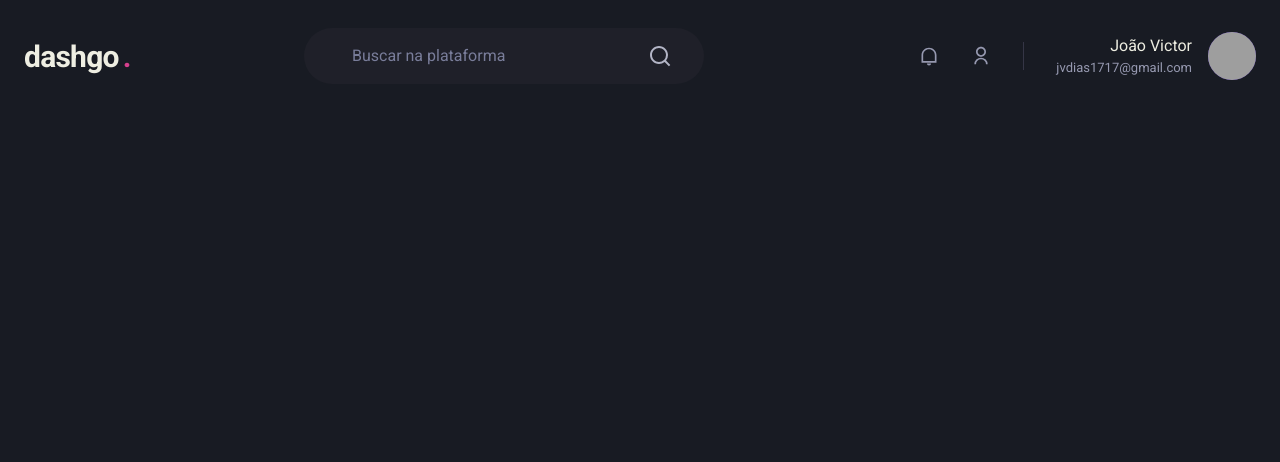
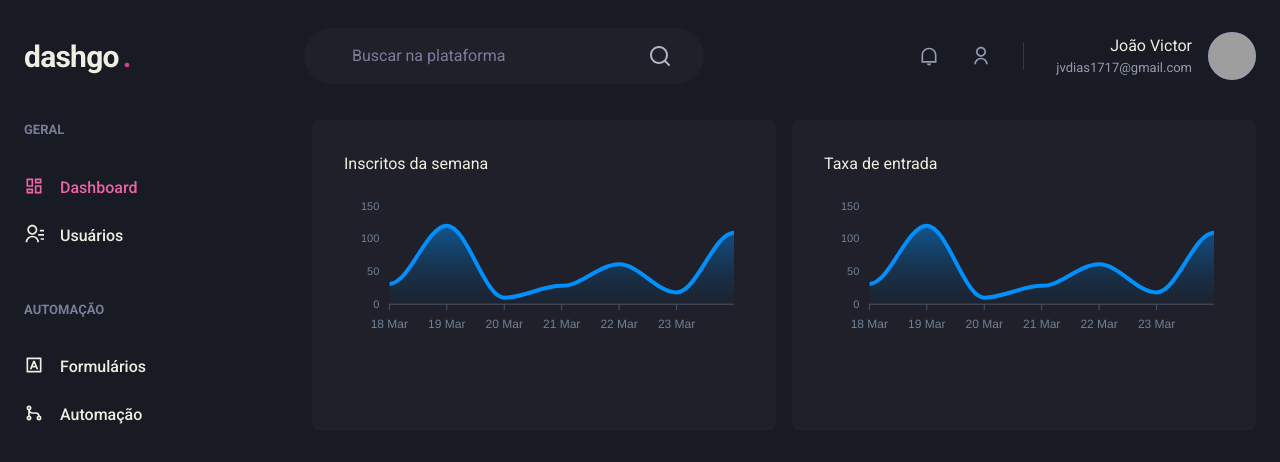
Before and after one commit to joaovictor3g/dashgo, a Next.js app: page /dashboard in a window 1280 px wide. Shown: the top 462 px of the page. Built offline with nearby package versions, Linux system fonts and the light colour scheme; grey boxes are pictures that could not be loaded.

Commit message:
feat: dashbord page created

```diff
--- a/package.json
+++ b/package.json
@@ -12,9 +12,11 @@
     "@chakra-ui/react": "^1.7.4",
     "@emotion/react": "^11",
     "@emotion/styled": "^11",
+    "apexcharts": "^3.33.0",
     "framer-motion": "^5",
     "next": "12.0.8",
     "react": "17.0.2",
+    "react-apexcharts": "^1.3.9",
     "react-dom": "17.0.2",
     "react-icons": "^4.3.1"
   },
--- /dev/null
+++ b/src/components/Sidebar.tsx
@@ -0,0 +1,55 @@
+import { Box, Stack, Text, Link, Icon } from "@chakra-ui/react";
+import {
+  RiContactsLine,
+  RiDashboardLine,
+  RiGitMergeLine,
+  RiInputMethodLine,
+} from "react-icons/ri";
+
+export function Sidebar() {
+  return (
+    <Box as="aside" w="64" mr="8">
+      <Stack spacing="12" align="flex-start">
+        <Box>
+          <Text fontWeight="bold" color="gray.400" fontSize="small">
+            GERAL
+          </Text>
+          <Stack spacing="4" mt="8" align="stretch">
+            <Link display="flex" align="center" color="pink.400" py="1">
+              <Icon as={RiDashboardLine} fontSize={20} />
+              <Text ml="4" fontWeight="medium">
+                Dashboard
+              </Text>
+            </Link>
+            <Link display="flex" align="center" py="1">
+              <Icon as={RiContactsLine} fontSize={20} />
+              <Text ml="4" fontWeight="medium">
+                Usuários
+              </Text>
+            </Link>
+          </Stack>
+        </Box>
+
+        <Box>
+          <Text fontWeight="bold" color="gray.400" fontSize="small">
+            AUTOMAÇÃO
+          </Text>
+          <Stack spacing="4" mt="8" align="stretch">
+            <Link display="flex" align="center" py="1">
+              <Icon as={RiInputMethodLine} fontSize={20} />
+              <Text ml="4" fontWeight="medium">
+                Formulários
+              </Text>
+            </Link>
+            <Link display="flex" align="center" py="1">
+              <Icon as={RiGitMergeLine} fontSize={20} />
+              <Text ml="4" fontWeight="medium">
+                Automação
+              </Text>
+            </Link>
+          </Stack>
+        </Box>
+      </Stack>
+    </Box>
+  );
+}
--- a/src/pages/dashboard.tsx
+++ b/src/pages/dashboard.tsx
@@ -1,5 +1,81 @@
+import { Flex, SimpleGrid, Box, Text, theme } from "@chakra-ui/react";
+import dynamic from "next/dynamic";
+import { ApexOptions } from "apexcharts";
+
 import { Header } from "../components/Header";
+import { Sidebar } from "../components/Sidebar";
+const Chart = dynamic(() => import("react-apexcharts"), { ssr: false });
 
-export default function dashboard() {
-  return <Header />;
+const options: ApexOptions = {
+  chart: {
+    toolbar: {
+      show: false,
+    },
+    zoom: {
+      enabled: false,
+    },
+    foreColor: theme.colors.gray[500],
+  },
+  grid: {
+    show: false,
+  },
+  dataLabels: {
+    enabled: false,
+  },
+  tooltip: {
+    enabled: false,
+  },
+  xaxis: {
+    type: "datetime",
+    axisBorder: {
+      color: theme.colors.gray[600],
+    },
+    axisTicks: {
+      color: theme.colors.gray[600],
+    },
+    categories: [
+      "2021-03-18T00:00:00.000Z",
+      "2021-03-19T00:00:00.000Z",
+      "2021-03-20T00:00:00.000Z",
+      "2021-03-21T00:00:00.000Z",
+      "2021-03-22T00:00:00.000Z",
+      "2021-03-23T00:00:00.000Z",
+      "2021-03-24T00:00:00.000Z",
+    ],
+  },
+  fill: {
+    opacity: 0.3,
+    type: "gradient",
+    gradient: {
+      shade: "dark",
+      opacityFrom: 0.7,
+      opacityTo: 0.3,
+    },
+  },
+};
+
+const series = [{ name: "Series1", data: [31, 120, 10, 28, 61, 18, 109] }];
+
+export default function Dashboard() {
+  return (
+    <Flex direction="column" h="100vh">
+      <Header />
+
+      <Flex w="100%" my="6" maxW={1480} mx="auto" px="6">
+        <Sidebar />
+
+        <SimpleGrid flex="1" gap="4" minChildWidth="320px" align="flex-start">
+          <Box p="8" bg="gray.800" borderRadius={8}>
+            <Text>Inscritos da semana</Text>
+            <Chart type="area" height={160} options={options} series={series} />
+          </Box>
+
+          <Box p="8" bg="gray.800" borderRadius={8}>
+            <Text>Taxa de entrada</Text>
+            <Chart type="area" height={160} options={options} series={series} />
+          </Box>
+        </SimpleGrid>
+      </Flex>
+    </Flex>
+  );
 }
```
Also changed, not shown: src/pages/users/index.tsx (added), 1 other file (tests, documents, lock files or other folders).
